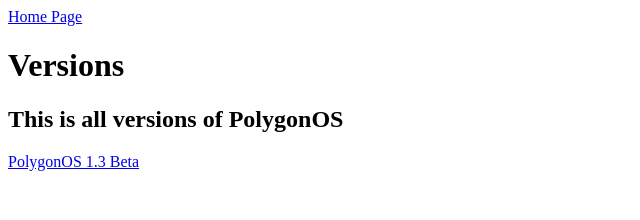
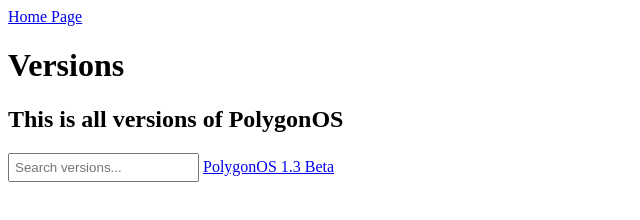
Before and after one commit to umutataly1/PolygonOS, a plain HTML site: page versions.html in a window 1280 px wide. Shown: the whole page, without its empty margins (0-640 px from the left). Drawn offline with Linux system fonts and the light colour scheme.

Commit message:
Search Bar

```diff
--- a/versions.html
+++ b/versions.html
@@ -5,12 +5,40 @@
     <meta name="viewport" content="width=device-width, initial-scale=1.0">
     <title>Versions</title>
     <link rel="icon" type="image/png" href="icon.png">
+    <style>
+        #searchInput {
+            padding: 5px;
+            margin-bottom: 10px;
+        }
+    </style>
 </head>
 <body>
     <a href="./">Home Page</a>
     <h1>Versions</h1>
     <h2>This is all versions of PolygonOS</h2>
+
+    <!-- Add a search bar -->
+    <input type="text" id="searchInput" onkeyup="searchVersions()" placeholder="Search versions...">
+
     <a href="https://www.figma.com/proto/jyvPTlTsPeAJSQPTDozoVs/PolygonOS-1.3-Beta?type=design&node-id=12-75&t=hjOMEXBRu47dZOZx-0&scaling=min-zoom&page-id=0%3A1&starting-point-node-id=12%3A75&show-proto-sidebar=1" target="_blank">PolygonOS 1.3 Beta</a>
-</body>
+
+    <!-- Add JavaScript for search functionality -->
+    <script>
+        function searchVersions() {
+            var input, filter, a, h2, i, txtValue;
+            input = document.getElementById('searchInput');
+            filter = input.value.toUpperCase();
+            h2 = document.querySelectorAll('h2');
+
+            for (i = 0; i < h2.length; i++) {
+                txtValue = h2[i].textContent || h2[i].innerText;
+                if (txtValue.toUpperCase().indexOf(filter) > -1) {
+                    h2[i].style.display = '';
+                } else {
+                    h2[i].style.display = 'none';
+                }
+            }
+        }
+    </script>
 </body>
 </html>
```
